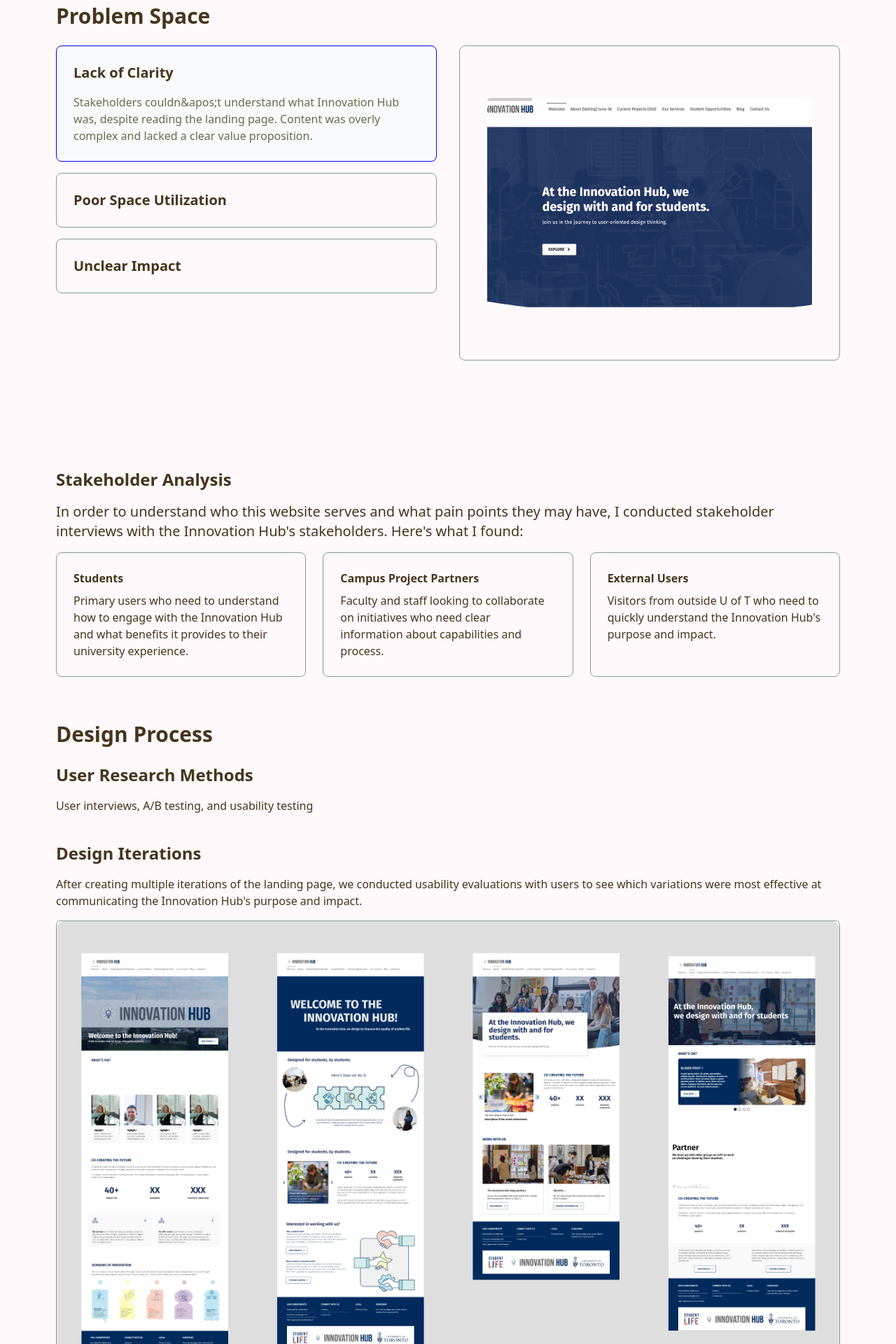
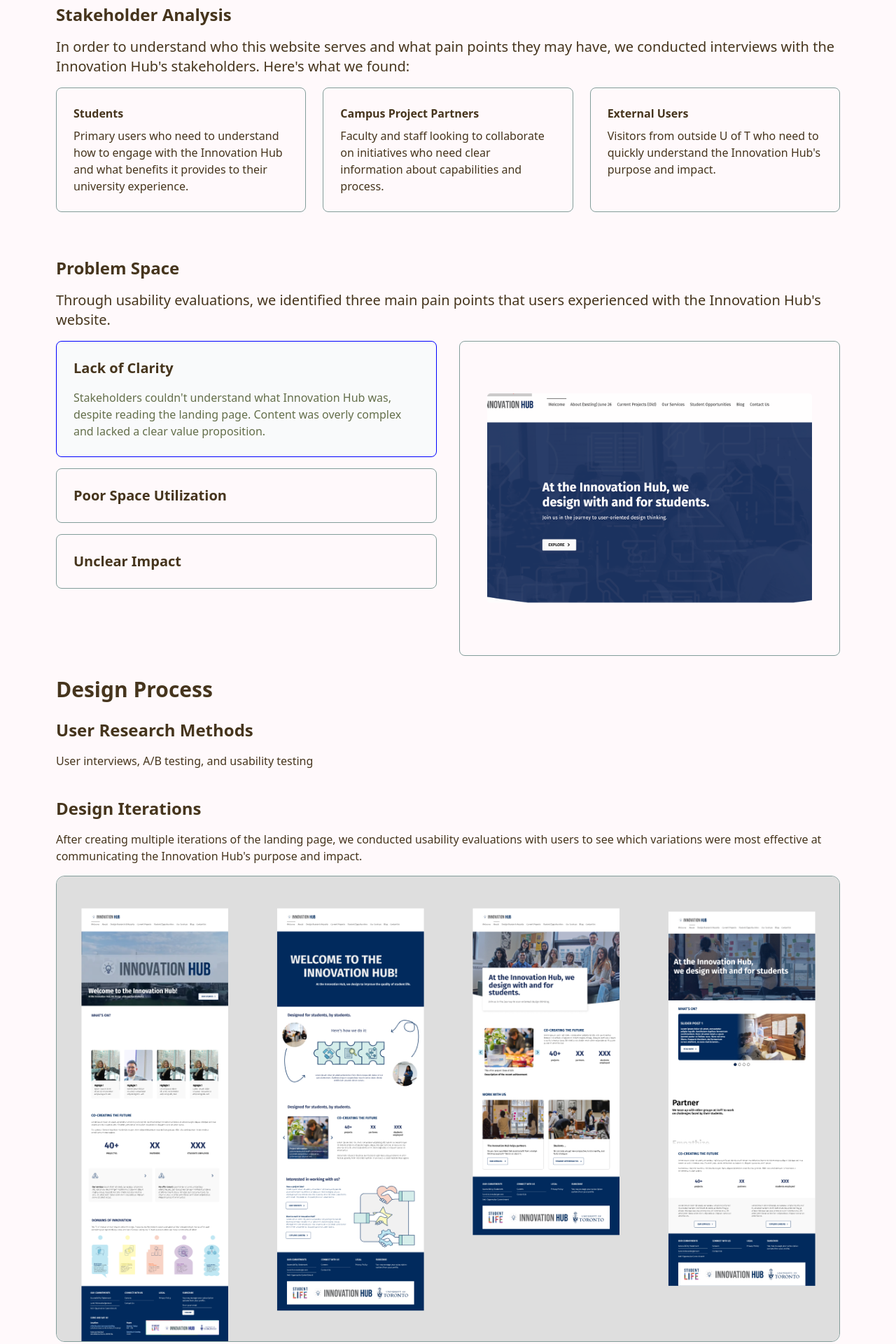
Before and after one commit to davidjamesdimalanta/portfolio_v2, a Next.js app: page /innovation-hub in a window 1280 px wide. Shown: the part 1440-3360 px from the top of the page at 70% size. Built offline with nearby package versions, Linux system fonts and the light colour scheme.

Commit message:
adjust ihub case study

```diff
--- a/app/(casestudies)/innovation-hub/components/ProblemSpace.jsx
+++ b/app/(casestudies)/innovation-hub/components/ProblemSpace.jsx
@@ -15,13 +15,13 @@ export default function ProblemSpace() {
     const problems = [
         {
             title: "Lack of Clarity",
-            explanation: "Stakeholders couldn&apos;t understand what Innovation Hub was, despite reading the landing page. Content was overly complex and lacked a clear value proposition.",
+            explanation: "Stakeholders couldn't understand what Innovation Hub was, despite reading the landing page. Content was overly complex and lacked a clear value proposition.",
             imageSrc: "/ihub assets/problem_space/lackofclarity.png",
             imageAlt: "Screenshot showing lack of clarity in the original design"
         },
         {
             title: "Poor Space Utilization",
-            explanation: "Excessive white space that didn&apos;t effectively communicate information. Important content was buried below the fold, leading to high bounce rates.",
+            explanation: "Excessive white space that didn't effectively communicate information. Important content was buried below the fold, leading to high bounce rates.",
             imageSrc: "/ihub assets/problem_space/poorspaceutil.png",
             imageAlt: "Screenshot showing poor space utilization"
         },
@@ -55,9 +55,9 @@ export default function ProblemSpace() {
     }, [activeProblem]);
 
     return (
-        <section className="mb-16 min-h-[600px]">
-            <h2 className="text-3xl font-bold mb-6">Problem Space</h2>
-
+        <section className="min-h-[600px]">
+            <h2 className="text-2xl font-bold mb-4">Problem Space</h2>
+            <p className="text-xl mb-4">Through usability evaluations, we identified three main pain points that users experienced with the Innovation Hub&apos;s website.</p>
             <div className="flex flex-col-reverse md:flex-row gap-2 md:gap-8">
                 {/* Left side - Tabs */}
                 <div className="md:w-1/2 flex flex-col gap-4 min-h-[450px] mt-8 md:mt-0">
@@ -88,7 +88,7 @@ export default function ProblemSpace() {
                 </div>
 
                 {/* Right side - Images with transition */}
-                <div className="md:w-1/2 border border-medium-light rounded-lg p-4 flex items-center justify-center min-h-[450px]">
+                <div className="md:w-1/2 border border-medium-light rounded-lg p-4 flex items-center justify-center min-h-[350px]">
                     {/* Display image for the active problem with fade transition */}
                     <div className="relative w-full h-[300px]">
                         {currentImage && (
--- a/app/(casestudies)/innovation-hub/page.js
+++ b/app/(casestudies)/innovation-hub/page.js
@@ -51,10 +51,10 @@ export default function InnovationHubCaseStudy() {
             <li><strong>Unclear Impact:</strong> Difficulty understanding the Hub&apos;s achievements and value to the university community</li>
           </ul>
         </div> */}
-        <ProblemSpace />
+
 
         <h3 className="text-2xl font-semibold mb-4">Stakeholder Analysis</h3>
-        <p className="text-xl mb-4">In order to understand who this website serves and what pain points they may have, I conducted stakeholder interviews with the Innovation Hub&apos;s stakeholders. Here's what I found:</p>
+        <p className="text-xl mb-4">In order to understand who this website serves and what pain points they may have, we conducted interviews with the Innovation Hub&apos;s stakeholders. Here&apos;s what we found:</p>
         <div className="grid md:grid-cols-3 gap-6 mb-8">
           <div className="border border-medium-light p-6 rounded-lg">
             <h4 className="font-bold mb-2">Students</h4>
@@ -70,6 +70,7 @@ export default function InnovationHubCaseStudy() {
           </div>
         </div>
       </section>
+      <ProblemSpace />
 
       {/* Design Process */}
       <section className="mb-16">
@@ -83,13 +84,16 @@ export default function InnovationHubCaseStudy() {
         <div>
           <h3 className="text-2xl font-semibold mb-4">Design Iterations</h3>
           <p className="mb-4">After creating multiple iterations of the landing page, we conducted usability evaluations with users to see which variations were most effective at communicating the Innovation Hub&apos;s purpose and impact.</p>
+          <figure className="mb-4">
             <Image
               src="/ihub assets/iterations_snapshot.png"
               alt="Design Iterations"
               width={1200}
               height={500}
-            className="rounded-md border border-medium-light"
+              className="rounded-xl border border-medium-light"
             />
+            <figcaption className="text-center text-medium mt-2 italic">Multiple landing page design iterations tested with stakeholders</figcaption>
+          </figure>
         </div>
       </section>
 
@@ -125,13 +129,11 @@ export default function InnovationHubCaseStudy() {
           <div className="border border-medium-light p-6 rounded-lg">
             <h3 className="text-xl font-semibold mb-3">Improved CTAs</h3>
             <p className="mb-4">Created clear pathways to important content with strategically placed, action-oriented call-to-action buttons.</p>
-            {/* You could add a CTA example image here */}
           </div>
 
           <div className="border border-medium-light p-6 rounded-lg">
             <h3 className="text-xl font-semibold mb-3">Enhanced Visual Design</h3>
             <p className="mb-4">Improved spacing, formatting, and incorporated relevant graphics to create a more engaging user experience.</p>
-            {/* You could add a visual design example here */}
           </div>
         </div>
       </section>
@@ -139,7 +141,7 @@ export default function InnovationHubCaseStudy() {
       {/* Results & Impact */}
       <section className="mb-16">
         <h2 className="text-3xl font-bold mb-6">Results & Impact</h2>
-        <p className="mb-8">Increased SUS score +10, and users reported that the redesigned site was more user-friendly and effective.</p>
+        <p className="mb-8">Increased System Usability Scale (SUS) score +10, and users reported that the redesigned site was more user-friendly and effective.</p>
 
         {/* Before/After Comparison with Resizable Component */}
         <BeforeAfterComparison />
--- a/components/ui/resizable.jsx
+++ b/components/ui/resizable.jsx
@@ -32,7 +32,7 @@ const ResizableHandle = ({
     {...props}>
     {withHandle && (
       <div
-        className="z-10 flex h-10 w-5 items-center justify-center rounded-sm border bg-border">
+        className="z-10 flex h-20 w-10 items-center justify-center rounded-sm border-8 bg-border">
         <GripVertical className="h-3.5 w-3.5" />
       </div>
     )}
```
Lines whose indentation alone changed are shown as unchanged.
